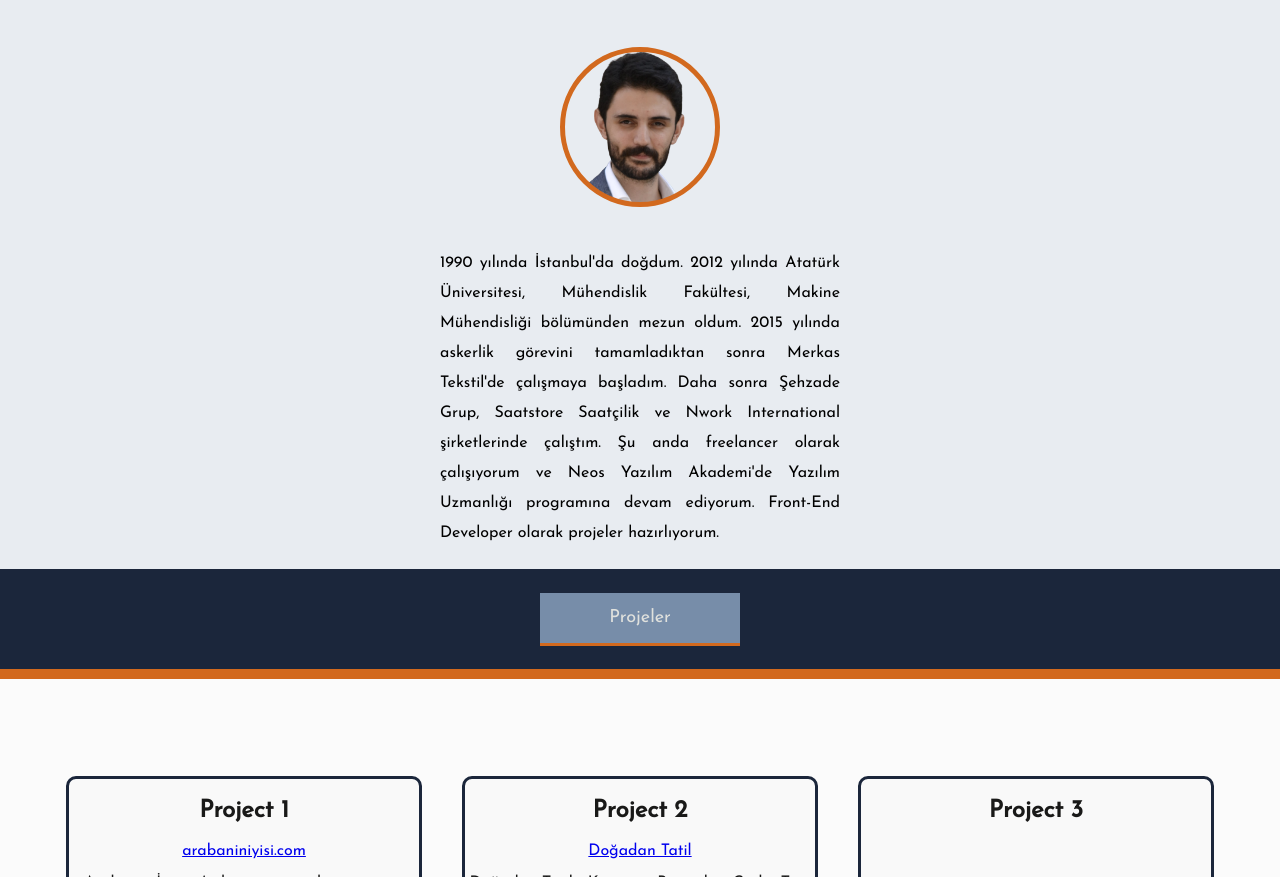
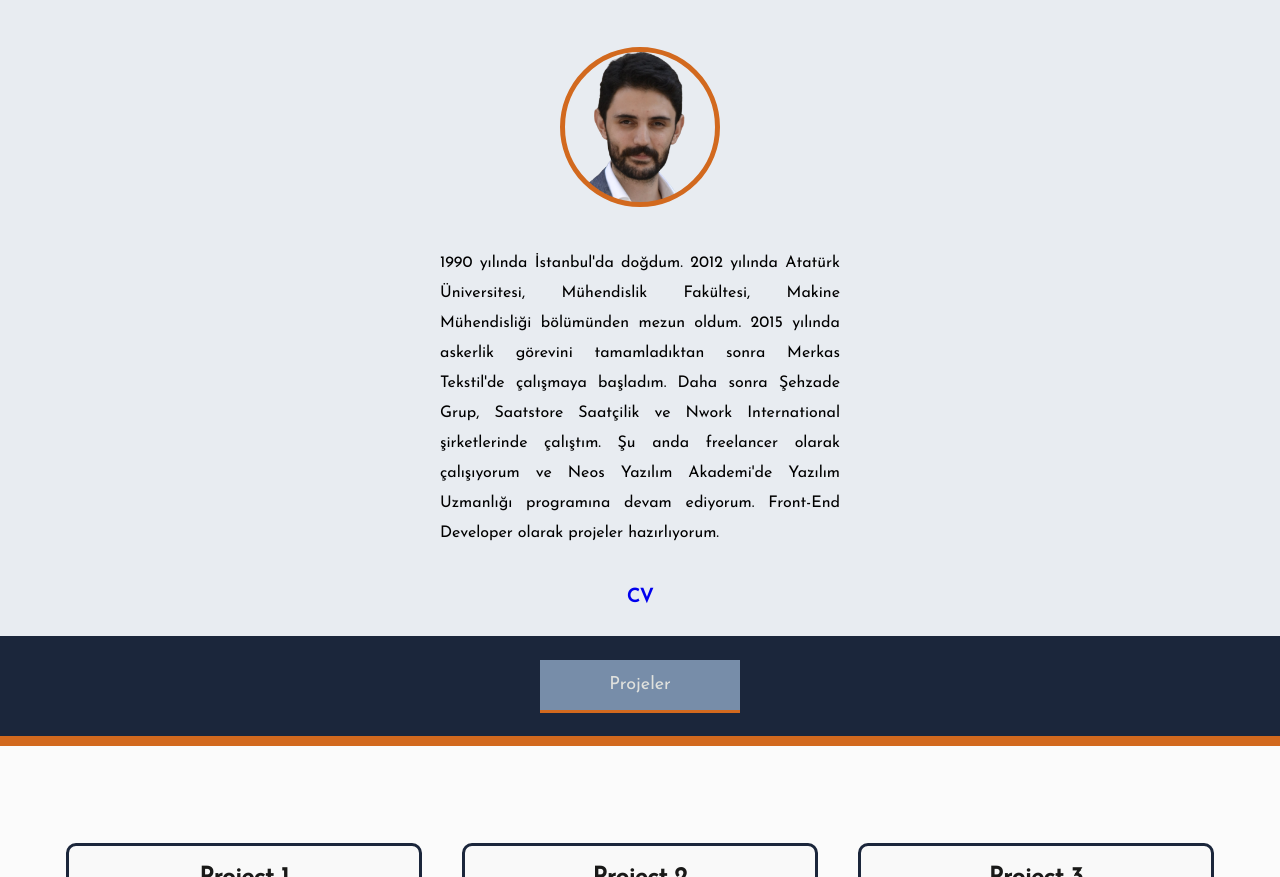
Before and after one commit to mustafakoc34/mustafakoc34.github.io, a plain HTML site: page index.html in a window 1280 px wide. Shown: the part 223-1100 px from the top of the page. Drawn offline with Linux system fonts and the light colour scheme.

Commit message:
Update index.html

```diff
--- a/index.html
+++ b/index.html
@@ -28,6 +28,7 @@
             şirketlerinde çalıştım. Şu anda freelancer olarak çalışıyorum ve Neos Yazılım Akademi'de Yazılım Uzmanlığı
             programına devam ediyorum. Front-End Developer olarak projeler hazırlıyorum.
         </p>
+            <a href="./Cvmustafakoc.pdf" style="text-decoration: none;"><h3>CV</h3></a>
         </div>
 
     </div>
```
